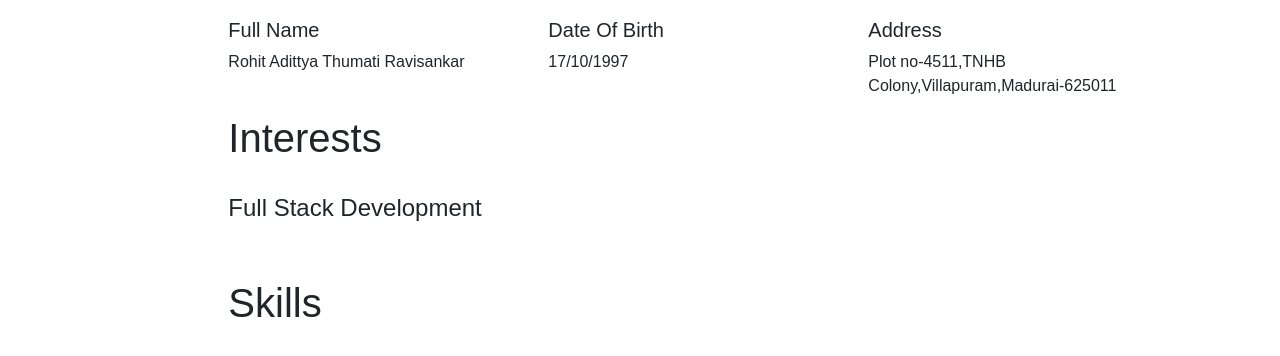
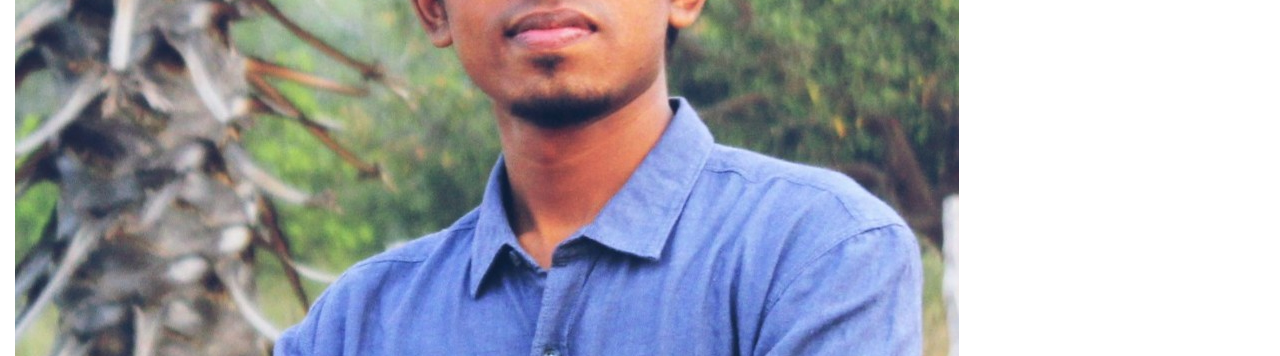
Before and after one commit to rohitadittya/rohitadittya.github.io, a plain HTML site: page index.html in a window 1280 px wide. Shown: the part 744-1100 px from the top of the page. Drawn offline with nearby package versions, Linux system fonts and the light colour scheme.

Commit message:
Update index.html

```diff
--- a/index.html
+++ b/index.html
@@ -19,7 +19,7 @@
       <div class="row">
             <div class="col-sm-3 col-md-3 col-lg-2 col-xl-5">
 
-		<img src="images\rohit.jpg" class="rounded" alt="Cinque Terre" width="304" height="236">
+		<img src="images\rohit.jpg" class="rounded" alt="Cinque Terre" >
 
             </div>
                 <div class="col-sm-3 col-md-3 col-lg-2 col-xl-6 ">
```
